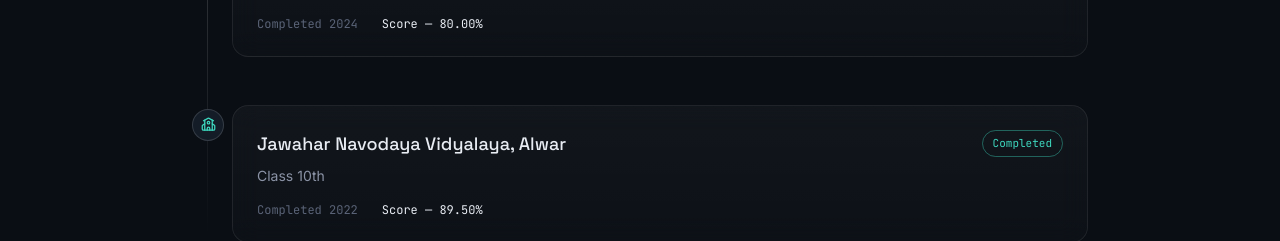
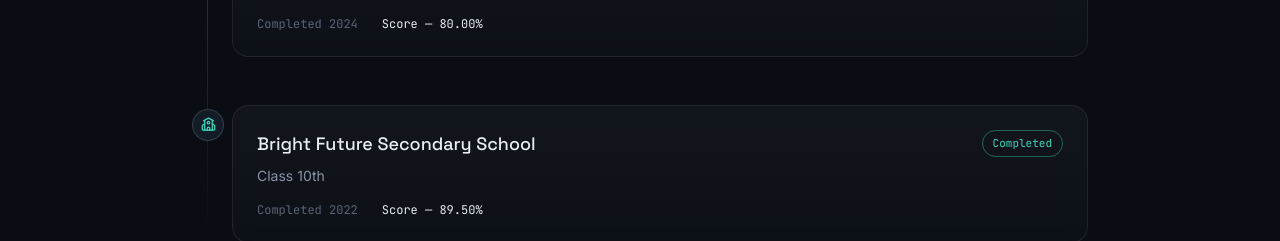
Before and after one commit to rahulrao1945/rahul-portfolio, a React (Vite) app: page / in a window 1280 px wide. Shown: the part 1980-2221 px from the top of the page. Built offline with nearby package versions, Linux system fonts and the light colour scheme.

Commit message:
change on education

```diff
--- a/src/data/education.js
+++ b/src/data/education.js
@@ -17,7 +17,7 @@
     tag: "Completed",
   },
   {
-    institution: "Jawahar Navodaya Vidyalaya, Alwar",
+    institution: "Bright Future Secondary School",
     degree: "Class 10th",
     period: "Completed 2022",
     detail: "89.50%",
```
